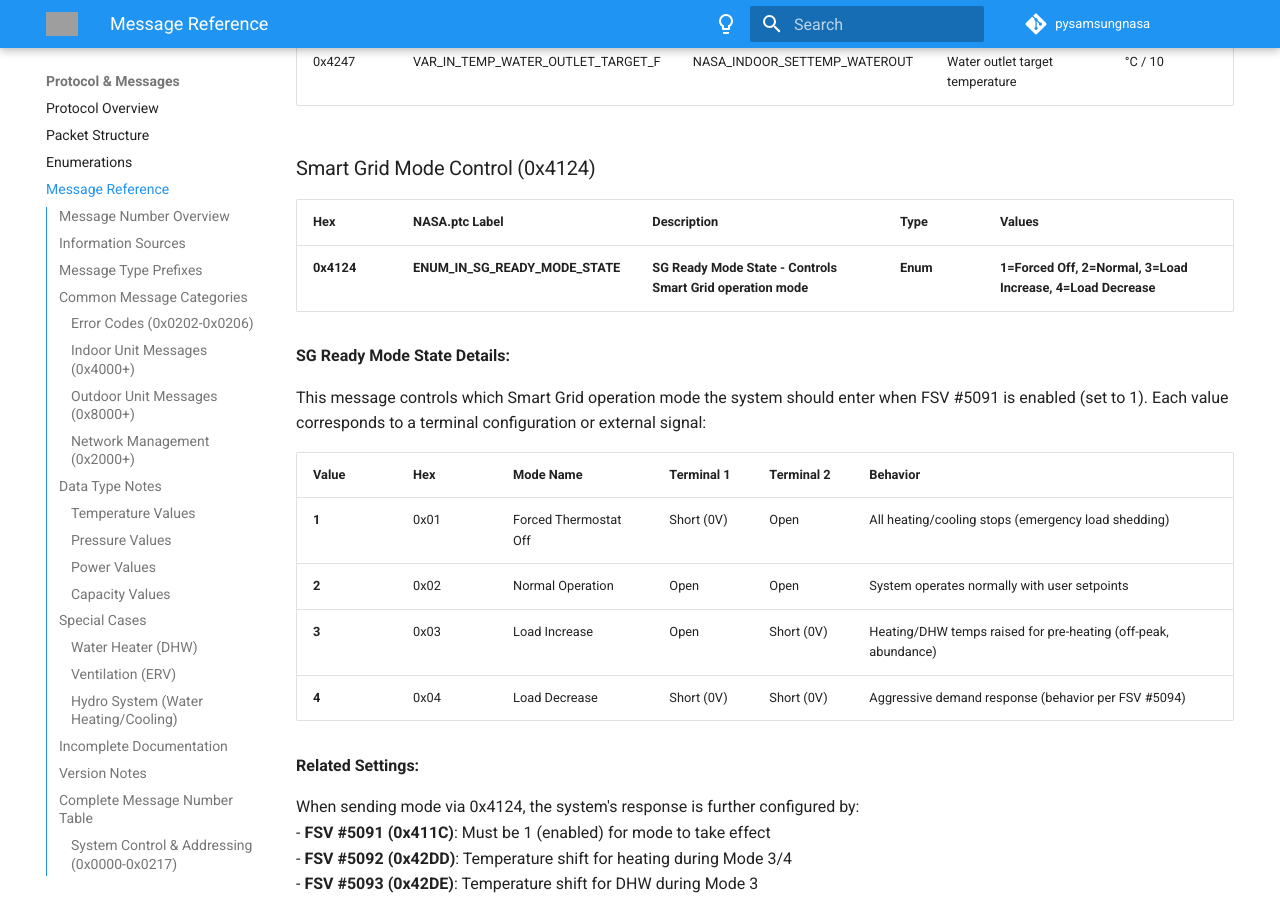
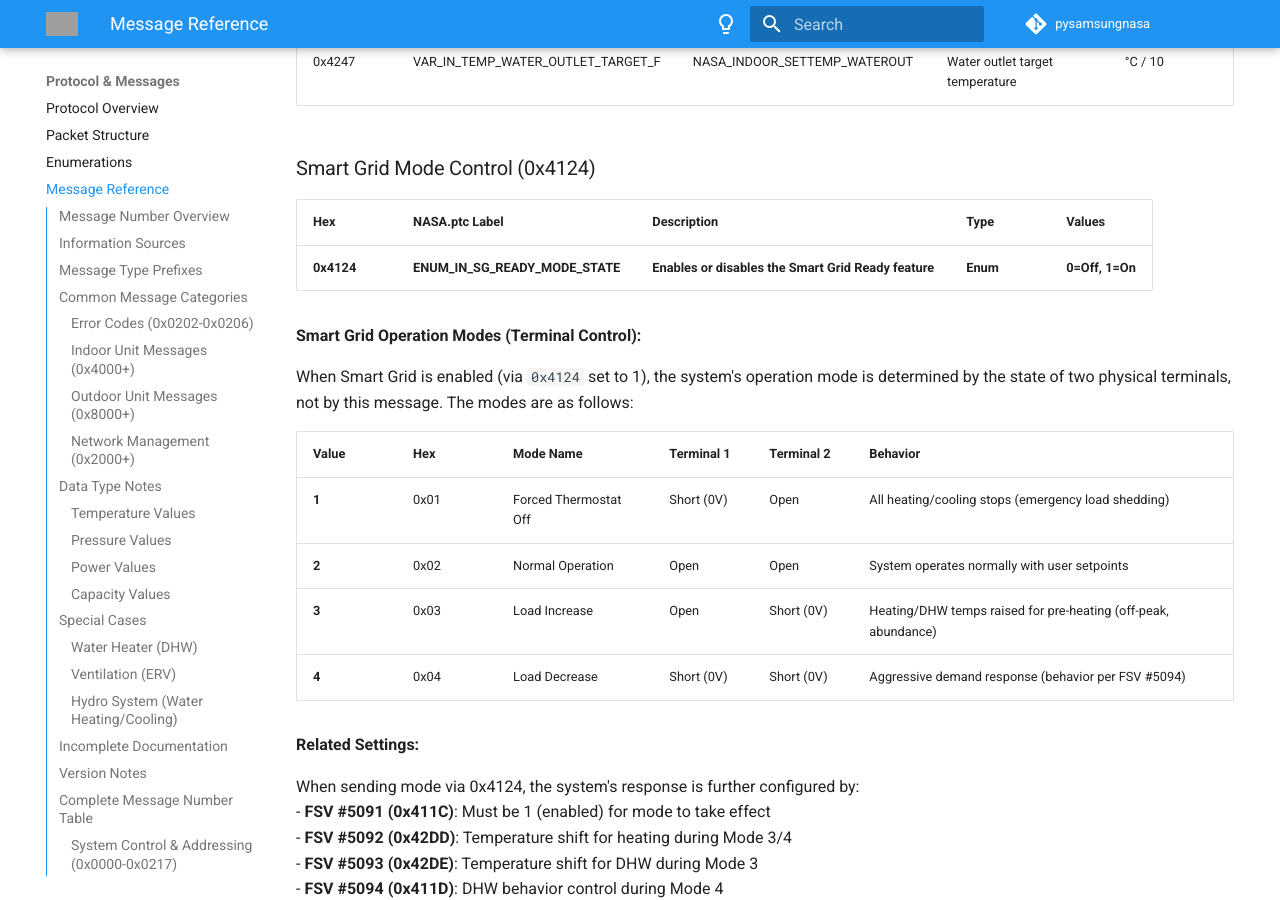
Before and after one commit to pantherale0/pysamsungnasa, an MkDocs documentation site: the page built from docs/protocol/messages-reference.md, in a window 1280 px wide and 900 px high, scrolled down 11490 px. Built offline with MkDocs 1.6.1 and Material for MkDocs 9.7.7, drawn with Linux system fonts in a browser that asks for light colours; comment, search, counter and statistics services are not loaded; grey boxes are pictures that could not be loaded.

Commit message:
Update docs/protocol/messages-reference.md
Co-authored-by: gemini-code-assist[bot] <176961590+gemini-code-assist[bot]@users.noreply.github.com>

```diff
--- a/docs/protocol/messages-reference.md
+++ b/docs/protocol/messages-reference.md
@@ -301,11 +301,11 @@ Below is a comprehensive reference of NASA message numbers extracted from NASA.p
 
 | Hex | NASA.ptc Label | Description | Type | Values |
 |-----|---|---|---|---|
-| **0x4124** | **ENUM_IN_SG_READY_MODE_STATE** | **SG Ready Mode State - Controls Smart Grid operation mode** | **Enum** | **1=Forced Off, 2=Normal, 3=Load Increase, 4=Load Decrease** |
+| **0x4124** | **ENUM_IN_SG_READY_MODE_STATE** | **Enables or disables the Smart Grid Ready feature** | **Enum** | **0=Off, 1=On** |
 
-**SG Ready Mode State Details:**
+**Smart Grid Operation Modes (Terminal Control):**
 
-This message controls which Smart Grid operation mode the system should enter when FSV #5091 is enabled (set to 1). Each value corresponds to a terminal configuration or external signal:
+When Smart Grid is enabled (via `0x4124` set to 1), the system's operation mode is determined by the state of two physical terminals, not by this message. The modes are as follows:
 
 | **Value** | **Hex** | **Mode Name** | **Terminal 1** | **Terminal 2** | **Behavior** |
 |---|---|---|---|---|---|
```
